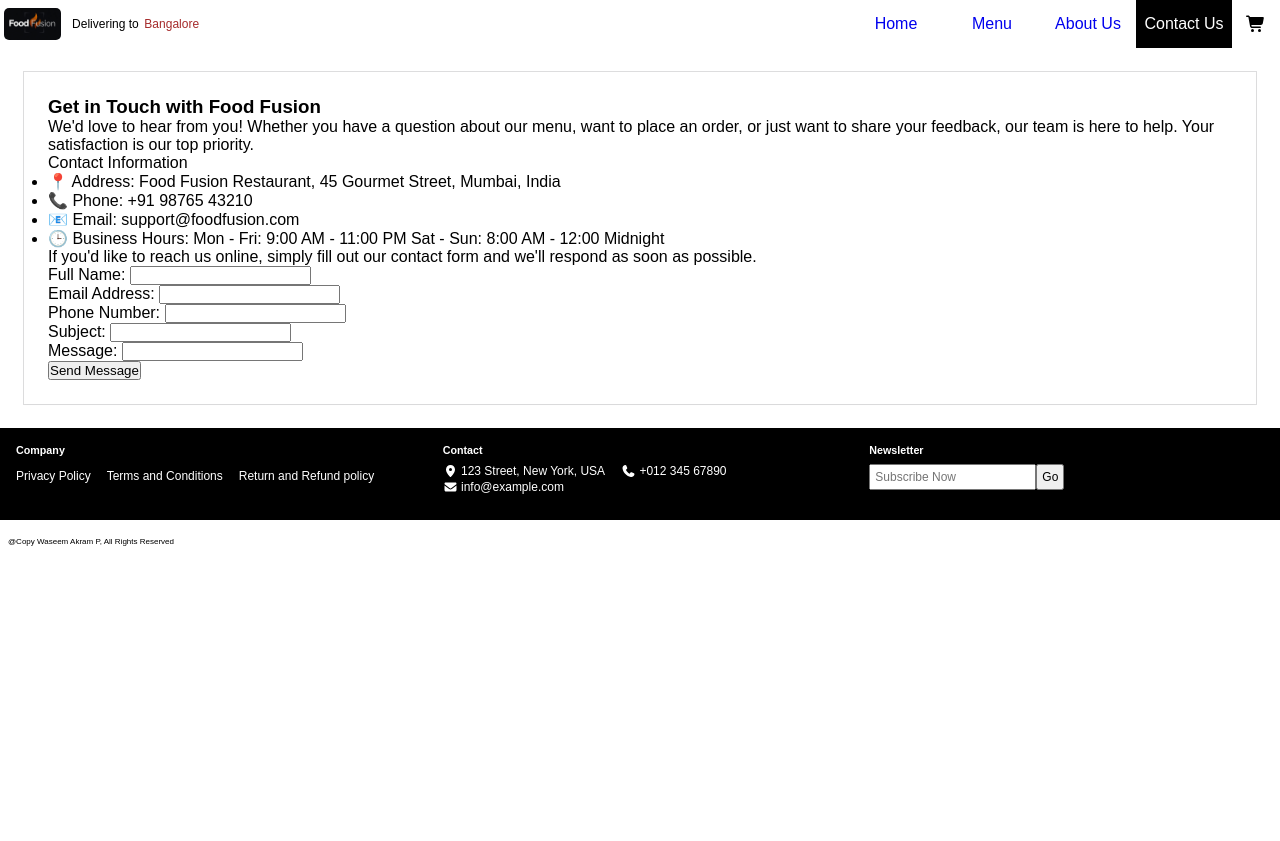
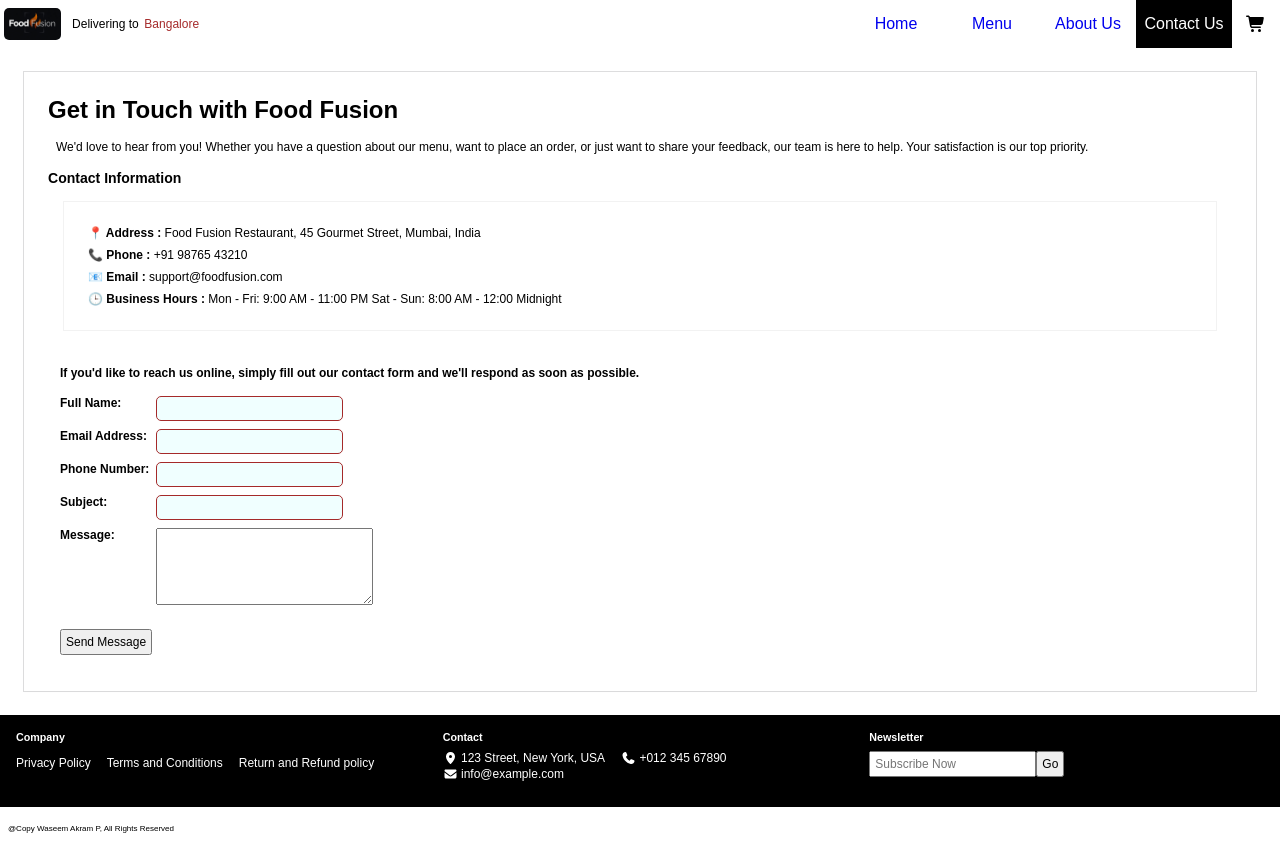
Before and after one commit to Waseemsvm/tutedude-react-ass8-food-fusion-app, a React (Vite) app: page /contactus in a window 1280 px wide. Before the commit the page ends 800 px from the top, so only its background shows below. Built offline with nearby package versions, Linux system fonts and the light colour scheme.

Commit message:
updated styles for about page and contact page

```diff
--- a/src/components/AboutPage.jsx
+++ b/src/components/AboutPage.jsx
@@ -3,7 +3,7 @@ import AboutPageStyles from "../styles/AboutPage.module.css";
 export default function AboutPage() {
   return (
     <div className={AboutPageStyles.container}>
-      <h1>About Us</h1>
+      <h2>About Us</h2>
       <div className={AboutPageStyles.section}>
         <p>
           At Food Fusion, we believe that food is more than just a meal — it's
@@ -27,22 +27,40 @@ export default function AboutPage() {
       </div>
       <div className={AboutPageStyles.section}>
         <h3>Our Values</h3>
-        <p>
-          Quality First - We source only the freshest and highest-quality
-          ingredients. Innovation in Every Bite - Blending cuisines and
-          techniques to create unforgettable flavors. Customer Delight - Serving
-          with warmth, care, and a smile, every time.
-        </p>
+        <ul>
+          <li>
+            {" "}
+            <strong> Quality First</strong> - We source only the freshest and
+            highest-quality ingredients.{" "}
+          </li>
+          <li>
+            <strong>Innovation in Every Bite</strong> - Blending cuisines and
+            techniques to create unforgettable flavors.
+          </li>
+          <li>
+            <strong>Customer Delight</strong> - Serving with warmth, care, and a
+            smile, every time.
+          </li>
+        </ul>
       </div>
 
       <div className={AboutPageStyles.section}>
         <h3>Why Choose Us?</h3>
-        <p>
-          Fresh Ingredients Daily - Straight from the market to your plate.
-          Authentic & Fusion Dishes - A mix of local and global flavors. Cozy
-          Ambience - Perfect for family dinners, romantic dates, or friendly
-          get-togethers.
-        </p>
+        <ul>
+          <li>
+            {" "}
+            <strong> Fresh Ingredients Daily</strong> - Straight from the market
+            to your plate.
+          </li>
+          <li>
+            <strong>Authentic & Fusion Dishes</strong> - A mix of local and
+            global flavors.
+          </li>
+          <li>
+            <strong>Cozy Ambience</strong> - Perfect for family dinners,
+            romantic dates, or friendly get-togethers.
+          </li>
+        </ul>
       </div>
     </div>
   );
--- a/src/components/ContactPage.jsx
+++ b/src/components/ContactPage.jsx
@@ -1,51 +1,121 @@
+import { toast } from "react-toastify";
 import ContactPageStyles from "../styles/ContactPage.module.css";
+import { useState } from "react";
 
 export default function ContactPage() {
+  const notify = () =>
+    toast.info("We'll get in touch shortly!!", {
+      autoClose: 800,
+    });
+
+  const initialFormData = {
+    full_name: "",
+    email: "",
+    mobile: "",
+    subject: "",
+    message: "",
+  };
+
+  const [formData, setFormData] = useState({ ...initialFormData });
+
+  const handleChange = (e) => {
+    let data = {
+      ...formData,
+      [e.target.id]: e.target.value,
+    };
+    setFormData(data);
+  };
+
   return (
     <div className={ContactPageStyles.container}>
-      <h3>Get in Touch with Food Fusion</h3>
+      <h1>Get in Touch with Food Fusion</h1>
       <p className={ContactPageStyles.intro}>
         We'd love to hear from you! Whether you have a question about our menu,
         want to place an order, or just want to share your feedback, our team is
         here to help. Your satisfaction is our top priority.
       </p>
-      Contact Information
-      <ul>
+      <h3>Contact Information</h3>
+      <ul className={ContactPageStyles["contact-info"]}>
         <li>
-          📍 Address: Food Fusion Restaurant, 45 Gourmet Street, Mumbai, India
+          <strong>📍 Address :</strong> Food Fusion Restaurant, 45 Gourmet
+          Street, Mumbai, India
         </li>
-        <li>📞 Phone: +91 98765 43210</li>
-        <li> 📧 Email: support@foodfusion.com </li>
         <li>
-          🕒 Business Hours: Mon - Fri: 9:00 AM - 11:00 PM Sat - Sun: 8:00 AM -
-          12:00 Midnight
+          <strong>📞 Phone :</strong> +91 98765 43210
+        </li>
+        <li>
+          <strong> 📧 Email :</strong> support@foodfusion.com{" "}
+        </li>
+        <li>
+          <strong>🕒 Business Hours :</strong> Mon - Fri: 9:00 AM - 11:00 PM Sat
+          - Sun: 8:00 AM - 12:00 Midnight
         </li>
       </ul>
-      <div>
-        <p>
+      <div className={ContactPageStyles["contact-info-cont"]}>
+        <p className={ContactPageStyles["contact-info-header"]}>
           If you'd like to reach us online, simply fill out our contact form and
           we'll respond as soon as possible.
         </p>
-        <form action="">
+        <form
+          action=""
+          onSubmit={(e) => {
+            e.preventDefault();
+            setFormData({ ...initialFormData });
+            notify();
+          }}
+          className={ContactPageStyles["contact-info-form"]}
+        >
           <div>
-            <label htmlFor="">Full Name: </label>
-            <input />
+            <label htmlFor="full_name">Full Name: </label>
+            <input
+              required
+              id="full_name"
+              type="text"
+              value={formData.full_name}
+              onChange={handleChange}
+            />
           </div>
           <div>
-            <label htmlFor="">Email Address: </label>
-            <input />
+            <label htmlFor="email" required>
+              Email Address:{" "}
+            </label>
+            <input
+              id="email"
+              required
+              type="email"
+              value={formData.email}
+              onChange={handleChange}
+            />
           </div>
           <div>
-            <label htmlFor="">Phone Number: </label>
-            <input />
+            <label htmlFor="mobile">Phone Number: </label>
+            <input
+              id="mobile"
+              required
+              type="tel"
+              value={formData.mobile}
+              onChange={handleChange}
+            />
           </div>
           <div>
-            <label htmlFor="">Subject: </label>
-            <input />
+            <label htmlFor="subject">Subject: </label>
+            <input
+              required
+              id="subject"
+              value={formData.subject}
+              onChange={handleChange}
+            />
           </div>
           <div>
-            <label htmlFor="">Message: </label>
-            <input />
+            <label htmlFor="message">Message: </label>
+            <textarea
+              name=""
+              id="message"
+              cols={25}
+              rows={5}
+              value={formData.message}
+              onChange={handleChange}
+            ></textarea>
           </div>
           <button type="submit">Send Message</button>
         </form>
--- a/src/styles/AboutPage.module.css
+++ b/src/styles/AboutPage.module.css
@@ -7,9 +7,27 @@
 
 .section {
   padding: 0.5rem;
-  font-size: 1rem;
+  font-size: 0.75rem;
+  box-shadow: rgba(0, 0, 0, 0.05) 0px 1px 2px 0px;
+  margin: 0.5rem;
+  line-height: 1rem;
+}
+
+h2 {
+  margin-bottom: 1rem;
 }
 
 .section h3 {
   margin: 1rem;
 }
+
+.section p {
+  margin-left: 1rem;
+}
+
+.section > ul > li {
+  list-style-type: none;
+  margin-left: 1rem;
+  box-shadow: rgba(0, 0, 0, 0.05) 0px 1px 2px 0px;
+  padding: 0.25rem;
+}
--- a/src/styles/ContactPage.module.css
+++ b/src/styles/ContactPage.module.css
@@ -4,3 +4,87 @@
   padding: 1.5rem;
   margin: 1.5rem;
 }
+
+.contact-info {
+  box-shadow: rgba(0, 0, 0, 0.05) 0px 0px 0px 1px;
+  padding: 1rem;
+  margin: 1rem;
+}
+
+.container {
+  font-size: 0.75rem;
+}
+
+.contact-info li {
+  list-style-type: none;
+  margin: 0.5rem;
+}
+
+.intro {
+  margin: 1rem 0.5rem;
+}
+
+.contact-info-cont {
+  padding: 0.25rem;
+}
+
+.contact-info-cont button {
+  margin-top: 1rem;
+  padding: 0.25rem;
+  font-size: 0.75rem;
+}
+
+.contact-info-header {
+  margin: 1rem 0.5rem;
+  font-weight: bold;
+}
+
+.contact-info-form {
+  margin: 0.5rem;
+}
+
+.contact-info-form > div {
+  margin: 0.5rem 0rem;
+  display: flex;
+  align-items: start;
+}
+
+.contact-info-form > div > label {
+  min-width: 6rem;
+  display: inline-block;
+  margin-bottom: 0.5rem;
+  font-weight: bold;
+}
+
+.contact-info-form > div > input {
+  padding: 0.25rem;
+  background-color: azure;
+  border: 0.5px solid brown;
+  border-radius: 5px;
+}
+
+@media screen and (max-width: 576px) {
+  .contact-info {
+    margin: 0.25rem;
+    padding: 0.5rem;
+  }
+
+  .contact-info strong {
+    display: block;
+    margin-bottom: 0.5rem;
+  }
+
+  .container h1{
+    font-size: 1.25rem;
+  }
+}
+
+@media screen and (max-width: 390px) {
+  .contact-info-form > div > label {
+    margin-bottom: 0.25rem;
+  }
+
+  .contact-info-form > div{
+    flex-direction: column;
+  }
+}
```
